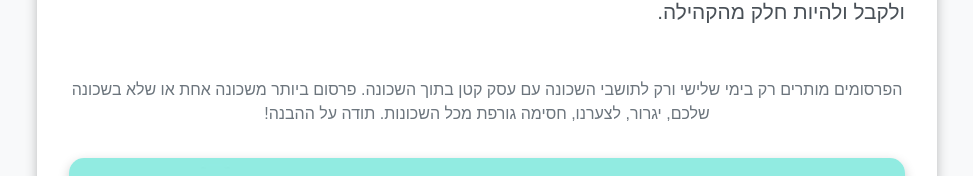
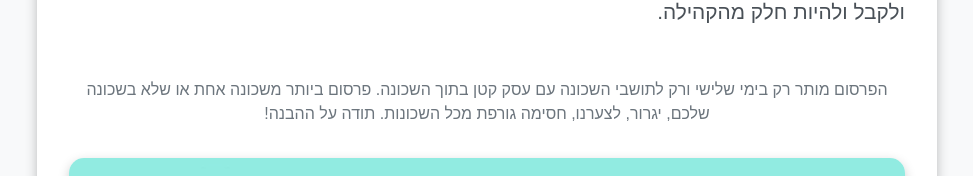
Before and after one commit to whatsapp-jerusalem/Jerusalem-whatsapp, a plain HTML site: page index.html in a window 1280 px wide. Shown: the part 412-588 px from the top of the page, without its empty margins (153-1126 px from the left). Drawn offline with nearby package versions, Linux system fonts and the light colour scheme; no server answers; a web font is replaced by a local one.

Commit message:
Update index.html

```diff
--- a/index.html
+++ b/index.html
@@ -132,7 +132,7 @@
         </div>
 
         <div class="footer-text text-center">
-            <p>הפרסומים מותרים רק בימי שלישי ורק לתושבי השכונה עם עסק קטן בתוך השכונה. פרסום ביותר משכונה אחת או שלא בשכונה שלכם, יגרור, לצערנו, חסימה גורפת מכל השכונות. תודה על ההבנה!</p>
+            <p>הפרסום מותר רק בימי שלישי ורק לתושבי השכונה עם עסק קטן בתוך השכונה. פרסום ביותר משכונה אחת או שלא בשכונה שלכם, יגרור, לצערנו, חסימה גורפת מכל השכונות. תודה על ההבנה!</p>
         </div>
 
         <img src="./image.jpg" alt="תמונה" class="footer-image">
```
